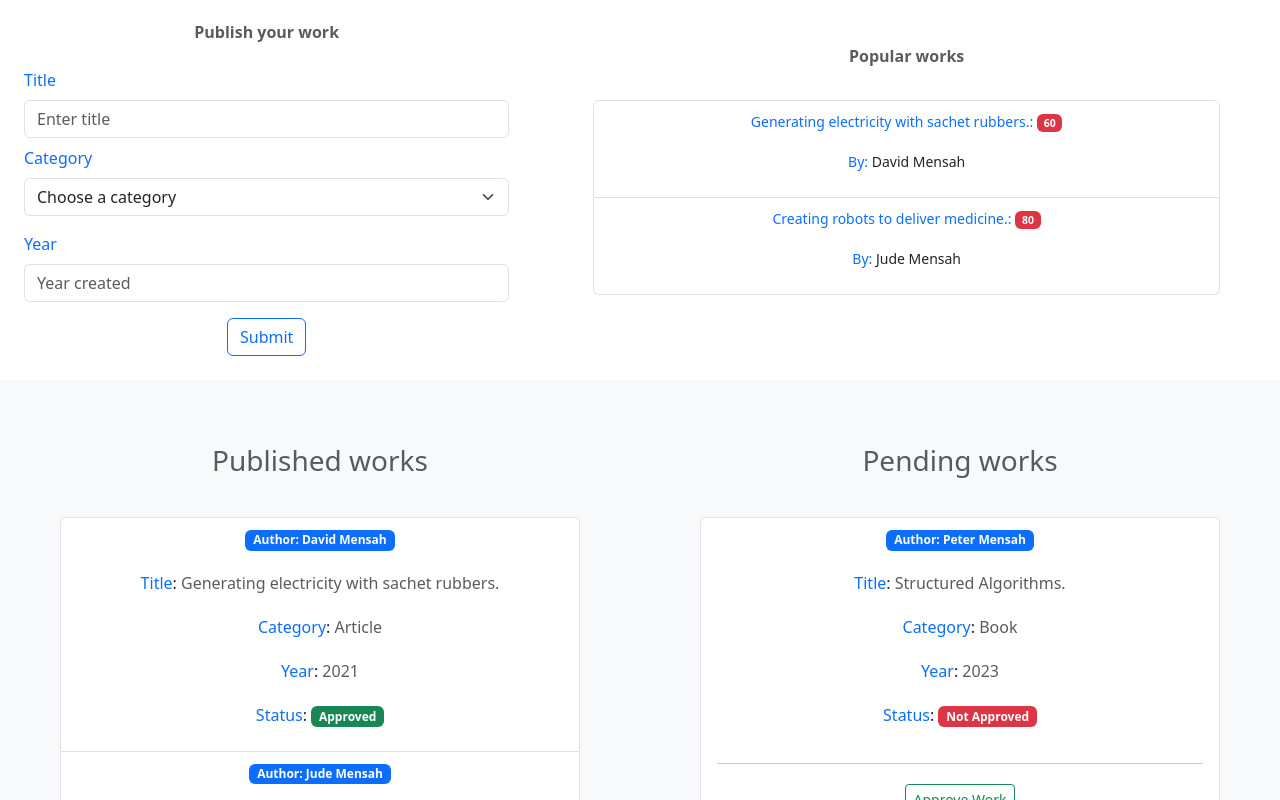
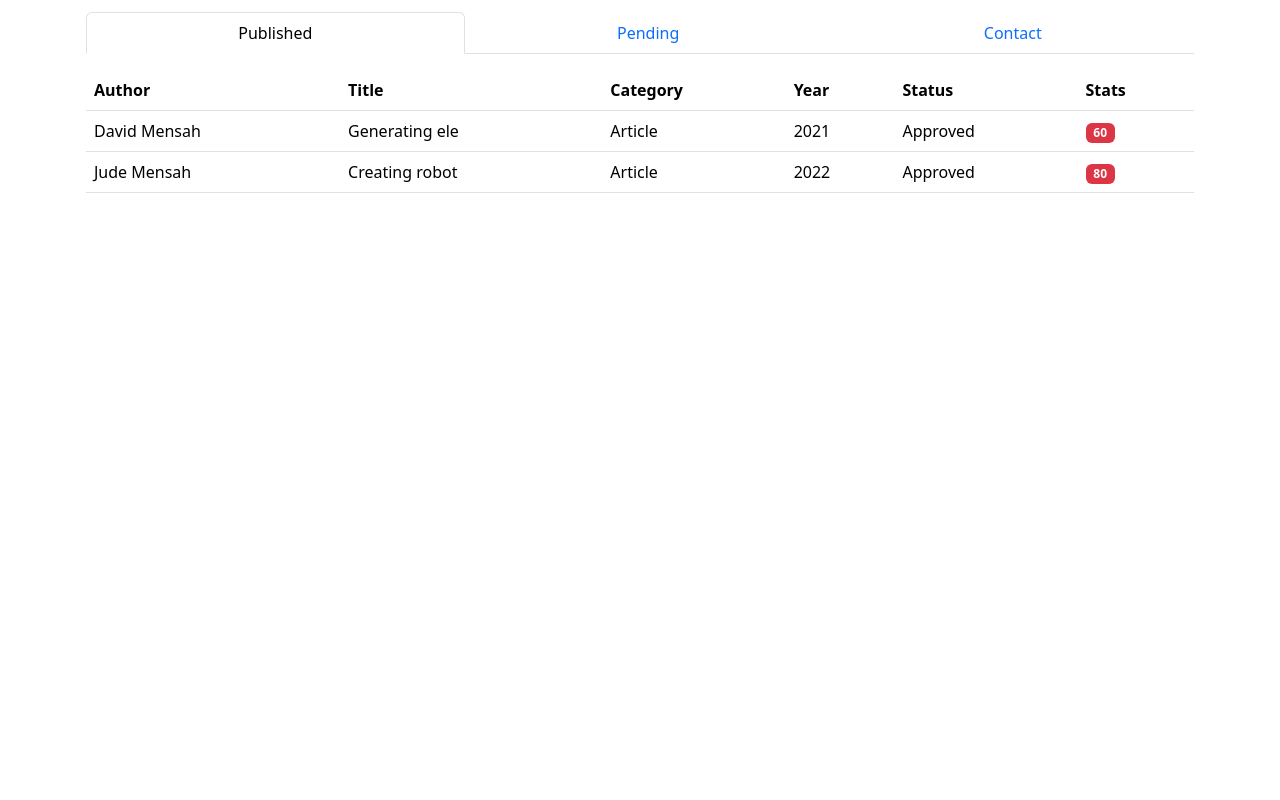
Before and after one commit to davidmensahedem/reactfluxpattern, a React (Create React App) app: page / in a window 1280 px wide. Shown: the part 360-1160 px from the top of the page. After the commit the page ends 800 px from the top, so only its background shows below. Built offline with nearby package versions, Linux system fonts and the light colour scheme; what flux would draw is missing.

Commit message:
Add table to view works in any category

```diff
--- a/src/pages/Home.js
+++ b/src/pages/Home.js
@@ -1,6 +1,6 @@
 import React, { Component } from "react";
 import "bootstrap/dist/css/bootstrap.min.css";
-import { Col, Container, Row, Stack, Tab, Tabs } from "react-bootstrap";
+import { Col, Container, Row, Stack, Tab, Tabs, Table, Badge } from "react-bootstrap";
 import AppNavbar from "../components/AppNavbar";
 import AppPublishForm from "../components/AppPublishForm";
 import AppWorkList from "../components/AppWorkList";
@@ -28,8 +28,8 @@ class Home extends Component {
     }
 
     componentDidMount() {
-        this.listWorks();
         WorkStore.addChangeListener('STORE_SUBMIT_WORK', this.listWorks);
+        WorkStore.addChangeListener('STORE_APPROVE_WORK', this.listWorks);
     }
 
     handleClick = (evt) => {
@@ -74,7 +74,52 @@ class Home extends Component {
                 <AppNavbar />
                 <Container fluid>
                     <AppHeader />
-                    <Row id="works">
+                    <Row id="" className="">
+                        <Col className="">
+                            <Container className="p-3">
+                                <Tabs
+                                    defaultActiveKey="published"
+                                    id="uncontrolled-tab-example"
+                                    className="mb-3"
+                                    fill
+                                >
+                                    <Tab eventKey="published" title="Published">
+                                        <Table responsive>
+                                            <thead>
+                                                <tr>
+                                                    <th>Author</th>
+                                                    <th>Title</th>
+                                                    <th>Category</th>
+                                                    <th>Year</th>
+                                                    <th>Status</th>
+                                                    <th>Stats</th>
+                                                </tr>
+                                            </thead>
+                                            <tbody>
+                                                {WorkStore.getApproved().map((work, index) => (
+                                                    <tr key={work.index}>
+                                                        <td >{work.author}</td>
+                                                        <td>{work.title.length < 15 ? work.title : work.title.substring(0, 14)}</td>
+                                                        <td>{work.category}</td>
+                                                        <td>{work.year}</td>
+                                                        <td>{work.status}</td>
+                                                        <td><Badge bg="danger">{work.popularityScore}</Badge></td>
+                                                    </tr>
+                                                ))}
+                                            </tbody>
+                                        </Table>
+                                    </Tab>
+                                    <Tab eventKey="notapproved" title="Pending">
+                                        Not Approved
+                                    </Tab>
+                                    <Tab eventKey="contact" title="Contact">
+                                        Tab content for Contact
+                                    </Tab>
+                                </Tabs>
+                            </Container>
+                        </Col>
+                    </Row>
+                    {/* <Row id="works">
                         <Col md={5} className="p-3">
                             <Stack gap={2} className="p-2">
                                 <p className="text-muted text-center"><b>Publish your work</b></p>
@@ -90,50 +135,9 @@ class Home extends Component {
                             </Stack>
                         </Col>
 
-                    </Row>
-                    <Row className="bg-light">
-                        <Col>
-                            <Stack gap={3} className="text-center p-5">
-                                <h3 className="p-2 p-3 text-muted">Published works</h3>
-                                <div>
-                                    <AppWorkList Works={this.state.works} WorkType={this.state.categories.approved} />
-                                </div>
-                            </Stack>
-                        </Col>
-                        <Col>
-                            <Stack gap={3} className="text-center p-5">
-                                <h3 className="p-2 p-3 text-muted">Pending works</h3>
-                                <div>
-                                    <AppWorkList Works={this.state.works} WorkType={this.state.categories.notApproved} />
-                                </div>
-                            </Stack>
-                        </Col>
-
-                    </Row>
-                    {/* <Row id="">
-                        <Col className="">
-                            <Container className="p-3">
-                                <Tabs
-                                    defaultActiveKey="profile"
-                                    id="uncontrolled-tab-example"
-                                    className="mb-3"
-                                    fill
-                                >
-                                    <Tab eventKey="home" title="Home">
-
-                                    </Tab>
-                                    <Tab eventKey="profile" title="Profile">
-                                        Tab content for Profile
-                                    </Tab>
-                                    <Tab eventKey="contact" title="Contact">
-                                        Tab content for Contact
-                                    </Tab>
-                                </Tabs>
-                            </Container>
-                        </Col>
+                    </Row> */}
 
 
-                    </Row> */}
                 </Container>
             </>
         );
```
